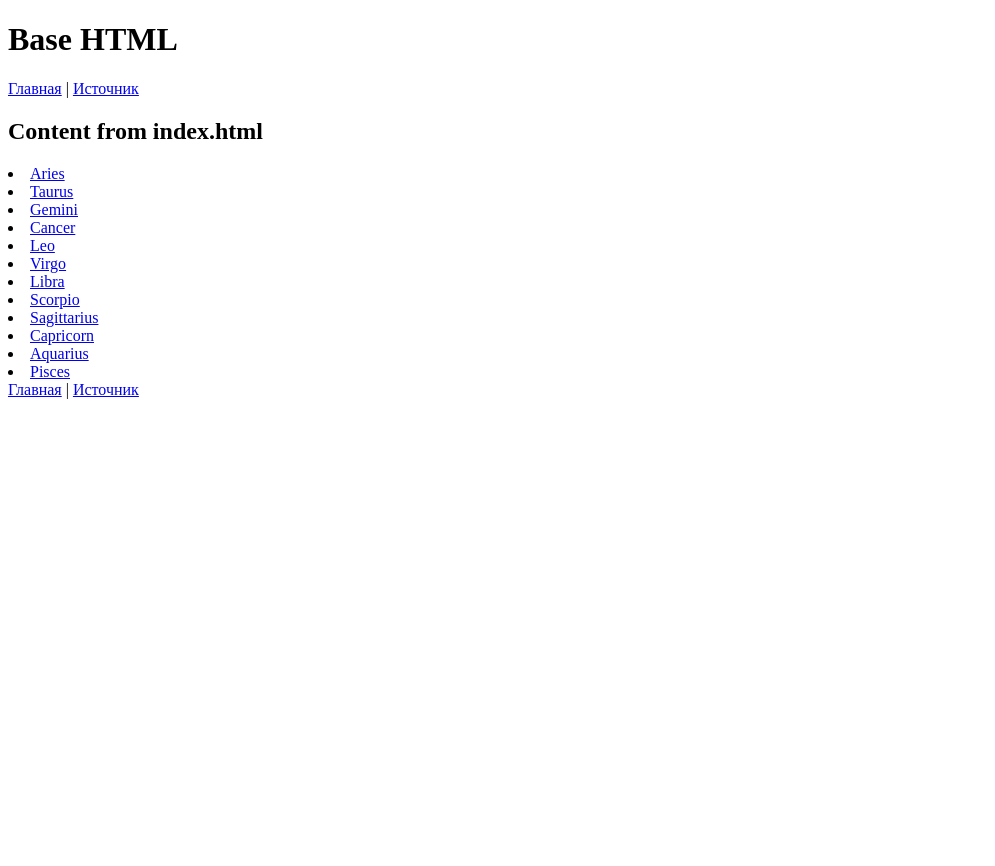
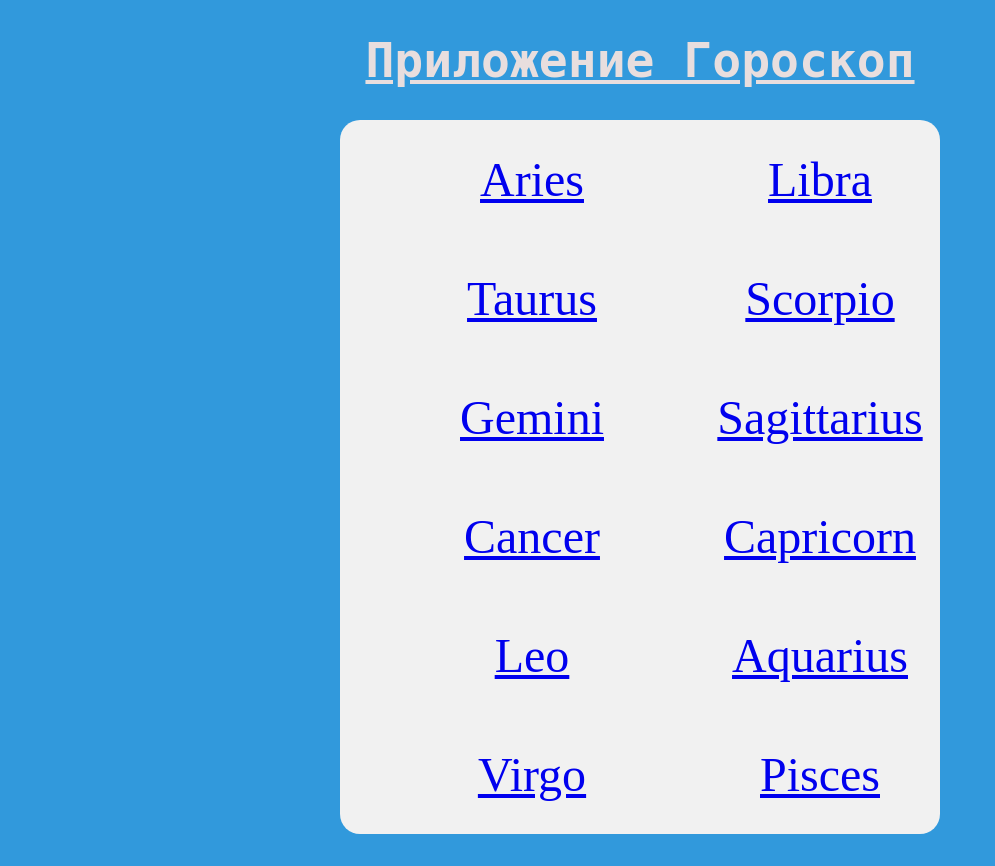
Before and after one commit to IvanBykov/my_page2, a Django app: page /horoscope/ in a window 1280 px wide. Shown: the whole page, without its empty margins (0-995 px from the left). Before the commit the page ends 399 px from the top, so only its background shows below. Run offline with Django 4.2, Linux system fonts and the light colour scheme.

Commit message:
урок 3.12

```diff
--- /dev/null
+++ b/horoscope/static/horoscope/css/index.css
@@ -0,0 +1,32 @@
+
+ul {
+    -webkit-column-count: 2;
+    -moz-column-count: 2;
+    column-count: 2;
+    list-style-type: none;
+    background-color: #f1f1f1;
+    width: 90%;
+    max-width: 35rem;
+    border-radius: 20px;
+    margin: 2rem auto;
+    padding 1px;
+}
+
+ul li {
+    text-align: center;
+    width: 100%;
+    font-size: 3rem;
+    padding: 2rem 1rem;
+}
+
+ul a:hover, ul a:active {
+    color: #eca8b5;
+}
+
+h1 {
+    color: #e8dede;
+    text-align: center;
+    font-family: "Andale mono", AndaleMono, monospace;
+    font-size: 48px;
+    text-decoration: underline;
+}
--- a/horoscope/templates/horoscope/index.html
+++ b/horoscope/templates/horoscope/index.html
@@ -1,16 +1,23 @@
 {% extends 'base.html' %}
+
+{% load static %}
+
+{% block css_additional %}
+    <link rel="stylesheet" href=" {% static 'horoscope/css/index.css' %}">
+{%endblock%}
+
+
 
 {% block title %} Меню {% endblock %}
 
 {% block content %}
+<h1>Приложение Гороскоп</h1>
+<ul>
+{% for zodiac in zodiacs %}
+    <li>
+        <a href="{% url 'horoscope-name' sign_zodiac=zodiac%}">{{ zodiac|title }}</a>
+    </li>
+{% endfor %}
+</ul>
 
-{% include 'includes/navbar.html' %}
-<h2> Content from index.html</h2>
-{% for zodiac in zodiacs %}
-            <li>
-                <a href="{% url 'horoscope-name' sign_zodiac=zodiac%}">{{ zodiac|title }}</a>
-            </li>
-        {% endfor %}
-
-    {% include 'includes/navbar.html' %}
 {% endblock %}
--- a/horoscope/templates/includes/navbar.html
+++ b/horoscope/templates/includes/navbar.html
@@ -1,4 +1,9 @@
+{% load my_filter %}
+
 <nav>
-    <a href="{% url 'horoscope-index' %}"> Главная</a> |
+    <a href="{% url 'horoscope-index' %}"> Главная</a>
     <a href="https://www.homeenglish.ru/OtherGoroscop.htm"> Источник </a>
+    {% for zodiac, description_zodiac in zodiacs.items %}
+        <a href="{% url 'horoscope-name' sign_zodiac=zodiac %}"> {{description_zodiac|split|first }} </a>
+    {% endfor %}
 </nav>
--- a/horoscope/views.py
+++ b/horoscope/views.py
@@ -70,7 +70,7 @@ def index(request):
 
 
 def get_info_about_sign_zodiac(request, sign_zodiac: str):
-    # description = zodiac_dict.get(sign_zodiac, None)
+    #zodiacs = list(zodiac_dict)
     # if description:
     #    return HttpResponse(description)
     # else:
@@ -79,8 +79,9 @@ def get_info_about_sign_zodiac(request, sign_zodiac: str):
     # return HttpResponse(response)
     description = zodiac_dict.get(sign_zodiac)
     data = {
-        'description_zodiac': description,
+        'description': description,
         'sign': sign_zodiac,
+        'zodiacs': zodiac_dict,
     }
     return render(request, 'horoscope/info_zodiac.html', context=data)
 
--- a/my_page/settings.py
+++ b/my_page/settings.py
@@ -121,6 +121,9 @@ USE_TZ = True
 # https://docs.djangoproject.com/en/4.0/howto/static-files/
 
 STATIC_URL = 'static/'
+STATICFILES_DIRS = [
+    BASE_DIR / 'static'
+]
 
 # Default primary key field type
 # https://docs.djangoproject.com/en/4.0/ref/settings/#default-auto-field
--- /dev/null
+++ b/static/css/base.css
@@ -0,0 +1,30 @@
+
+html{
+    background-color: #3199dc;
+}
+
+nav {
+    text-align: center;
+    color: white;
+    font-size: 2rem;
+    height: 100%;
+    width: 200px;
+    position: fixed;
+    z-index: 1;
+    top: 0;
+    left: 0;
+    background-color: #111;
+    overflow-x: hidden;
+    padding-top: 20px;
+}
+
+nav a{
+    color: white;
+    display: block;
+    font-size: 2rem;
+    margin: 20px;
+}
+
+nav a:hover, ul a:active {
+    color: #eca8b5;
+}
--- a/templates/base.html
+++ b/templates/base.html
@@ -1,11 +1,14 @@
+{% load static %}
+
 <!DOCTYPE html>
 <html lang="en">
 <head>
     <meta charset="UTF-8">
     <title> {% block title %}  {% endblock %} </title>
+    {% block css_additional %} {%endblock%}
+    <link rel="stylesheet" href=" {% static 'css/base.css' %}">
 </head>
 <body>
-    <h1> Base HTML</h1>
     {% block content %} {% endblock %}
 </body>
 </html>
```
Also changed, not shown: horoscope/static/horoscope/css/info.css (added, +14 -0 lines), horoscope/templates/horoscope/info_zodiac.html (+10 -3 lines), horoscope/templatetags/my_filter.py (added, +10 -0 lines), horoscope/templatetags/__init__.py (added).
